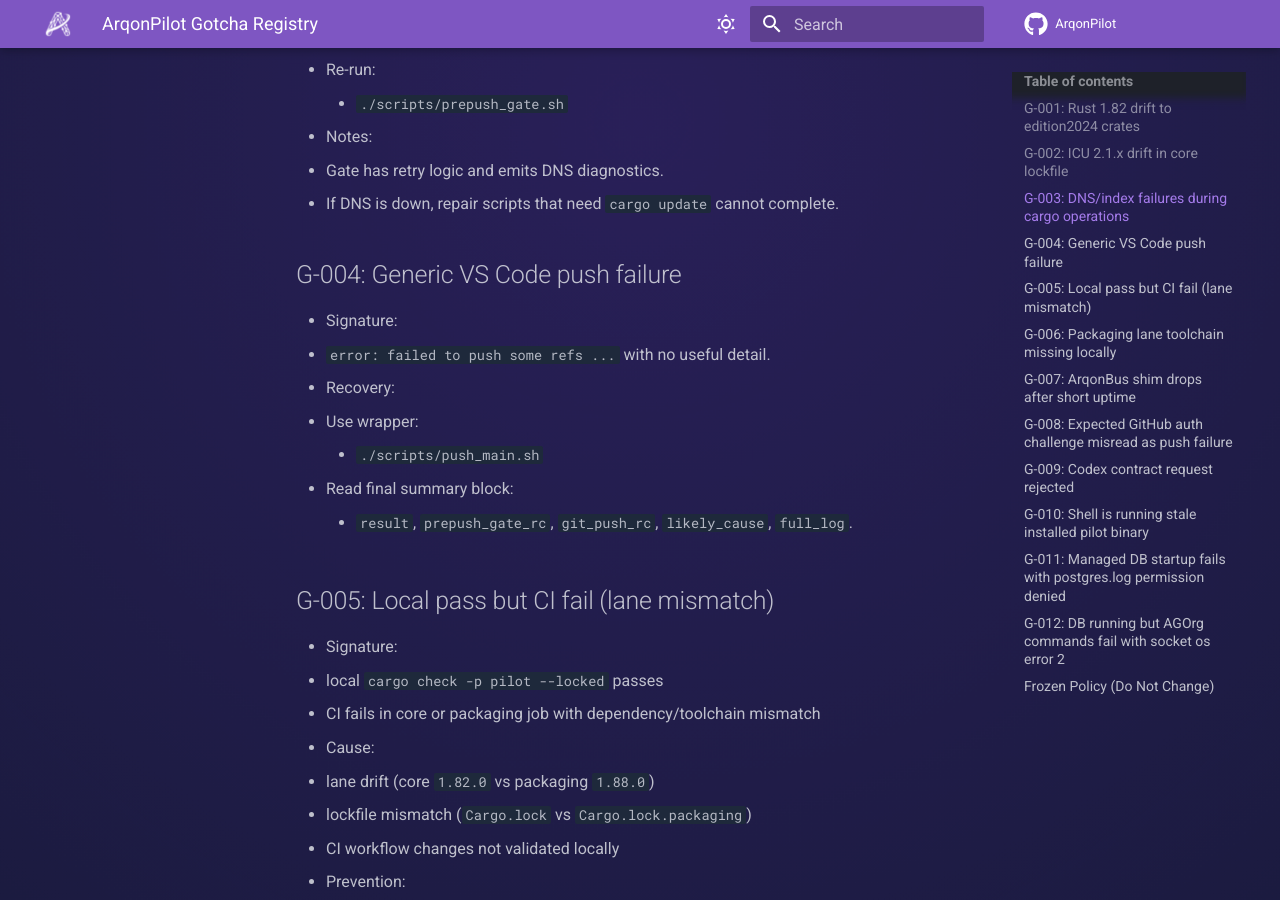
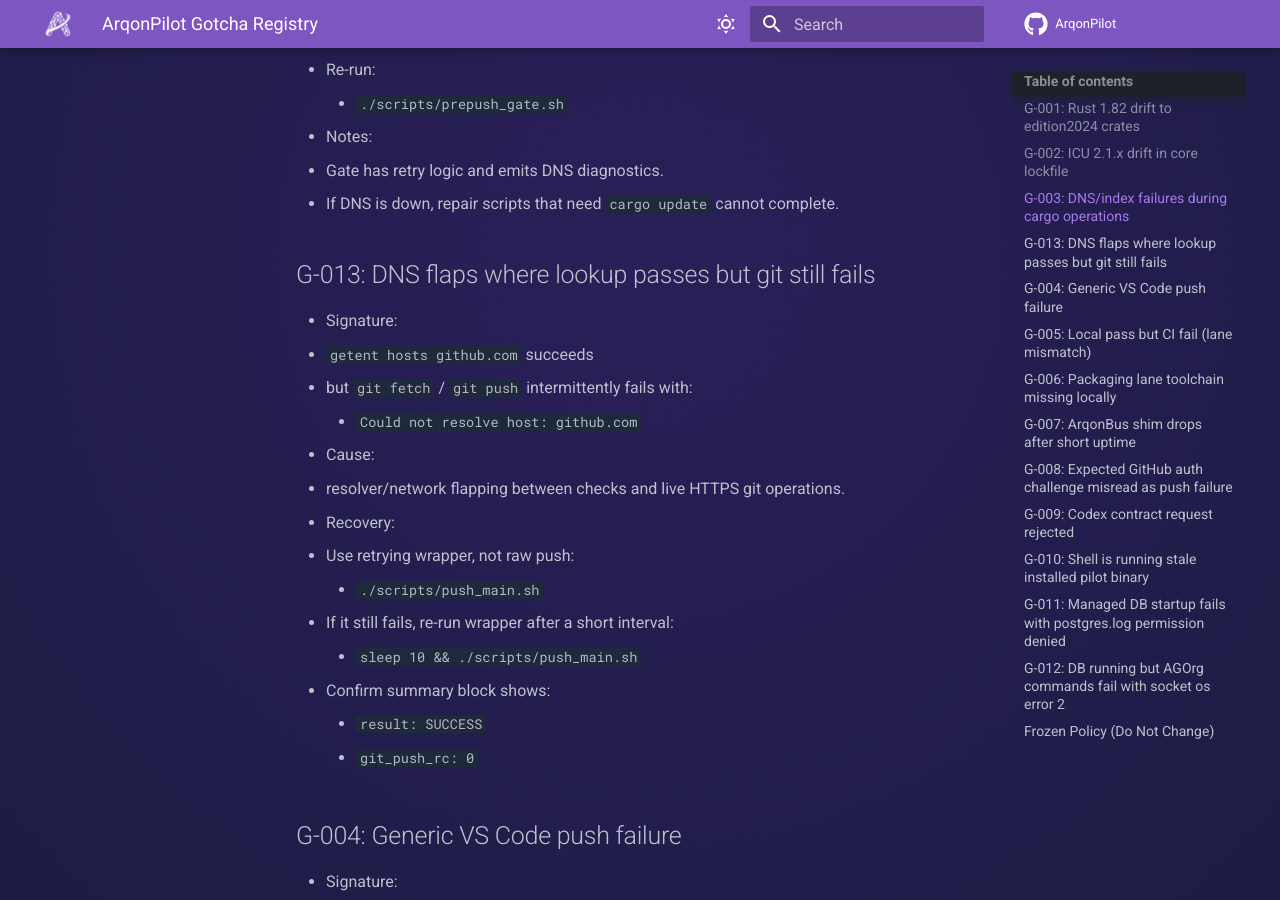
Before and after one commit to novelbytelabs/ArqonPilot, an MkDocs documentation site: the page built from docs/gotcha-registry.md, in a window 1280 px wide and 900 px high, scrolled down 1453 px. Built offline with MkDocs 1.6.1 and Material for MkDocs 9.7.7, drawn with Linux system fonts in a browser that asks for light colours; comment, search, counter and statistics services are not loaded.

Commit message:
docs(gotchas): add dns flap retry guidance for push

```diff
--- a/docs/gotcha-registry.md
+++ b/docs/gotcha-registry.md
@@ -45,6 +45,23 @@ Keep this file current whenever a new failure class appears.
 - Notes:
   - Gate has retry logic and emits DNS diagnostics.
   - If DNS is down, repair scripts that need `cargo update` cannot complete.
+
+## G-013: DNS flaps where lookup passes but git still fails
+
+- Signature:
+  - `getent hosts github.com` succeeds
+  - but `git fetch` / `git push` intermittently fails with:
+    - `Could not resolve host: github.com`
+- Cause:
+  - resolver/network flapping between checks and live HTTPS git operations.
+- Recovery:
+  1. Use retrying wrapper, not raw push:
+     - `./scripts/push_main.sh`
+  2. If it still fails, re-run wrapper after a short interval:
+     - `sleep 10 && ./scripts/push_main.sh`
+  3. Confirm summary block shows:
+     - `result: SUCCESS`
+     - `git_push_rc: 0`
 
 ## G-004: Generic VS Code push failure
 
```
